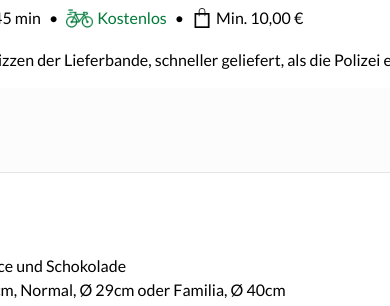
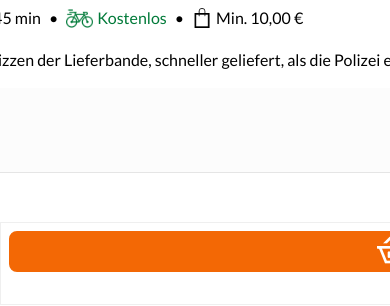
Before and after one commit to fshippman/Lieferando, a plain HTML site: page index.html in a window 390 px wide. Shown: the part 539-845 px from the top of the page. Drawn offline with Linux system fonts and the light colour scheme.

Commit message:
erster Anfang Basket responsive

```diff
--- a/index.html
+++ b/index.html
@@ -1,5 +1,6 @@
 <!DOCTYPE html>
 <html lang="en">
+
 <head>
     <meta charset="UTF-8">
     <meta http-equiv="X-UA-Compatible" content="IE=edge">
@@ -27,7 +28,9 @@
             </div>
             <div class="info-bg">
                 <div class="info">
-                    <div class="headline"><h1>Pizzeria 123</h1></div>
+                    <div class="headline">
+                        <h1>Pizzeria 123</h1>
+                    </div>
                     <div class="rating-container">
                         <div class="pizza-logo">
                             <img src="img/pizza-logo.jpg" alt="">
@@ -53,7 +56,24 @@
                     </div>
                 </div>
             </div>
-            <div class="headline-left"><h2>Pizza</h2></div>
+            <div class="headline-left">
+                <h2>Pizza</h2>
+            </div>
+
+
+            <div class="responsive_basket_section"><!-- Warenkorb Responsive Container only d-none dran-->
+                <div class="padding_bottom">
+                    <button><!-- Button -->
+                        <div><!-- Butteninhalt-Div -->
+                            <div><!-- Container fuer Bild und Text -->
+                                <img src="img/bag-responsive.png" alt="">
+                            </div>
+                        </div>
+                    </button>
+                </div>
+
+            </div>
+
         </div>
 
 
@@ -71,8 +91,10 @@
         </div>
     </div>
 
+
     <div w3-include-html="templates/footer.html"></div>
 
 
 </body>
+
 </html>
--- a/style.css
+++ b/style.css
@@ -314,3 +314,39 @@ a {
 .footer {
     height: 100px;
 }
+
+.responsive_basket_section {
+    bottom: 0;
+    left: 0;
+    padding: 8px;
+    position: fixed;
+    z-index: 5;
+    width: 768px;
+    background-color: white;
+    border: 1px solid;
+    border-color: rgba(0, 0, 0, 0.062);
+}
+
+button {
+    width: 100%;
+    border-radius: 8px;
+    border-color: #f36805;
+    background-color: #f36805;
+    border-style: solid;
+
+}
+
+.padding_bottom {
+    padding-bottom: 24px;
+}
+
+.responsive_basket_fullwindow {
+    height: 100%;
+    width: 100%;
+    z-index: 4006;
+    top: 0;
+    left: 0;
+    right: 0;
+    bottom: 0;
+    position: fixed;
+}
```
Also changed, not shown: img/bag-responsive.png (added). Lines whose indentation alone changed are shown as unchanged.
